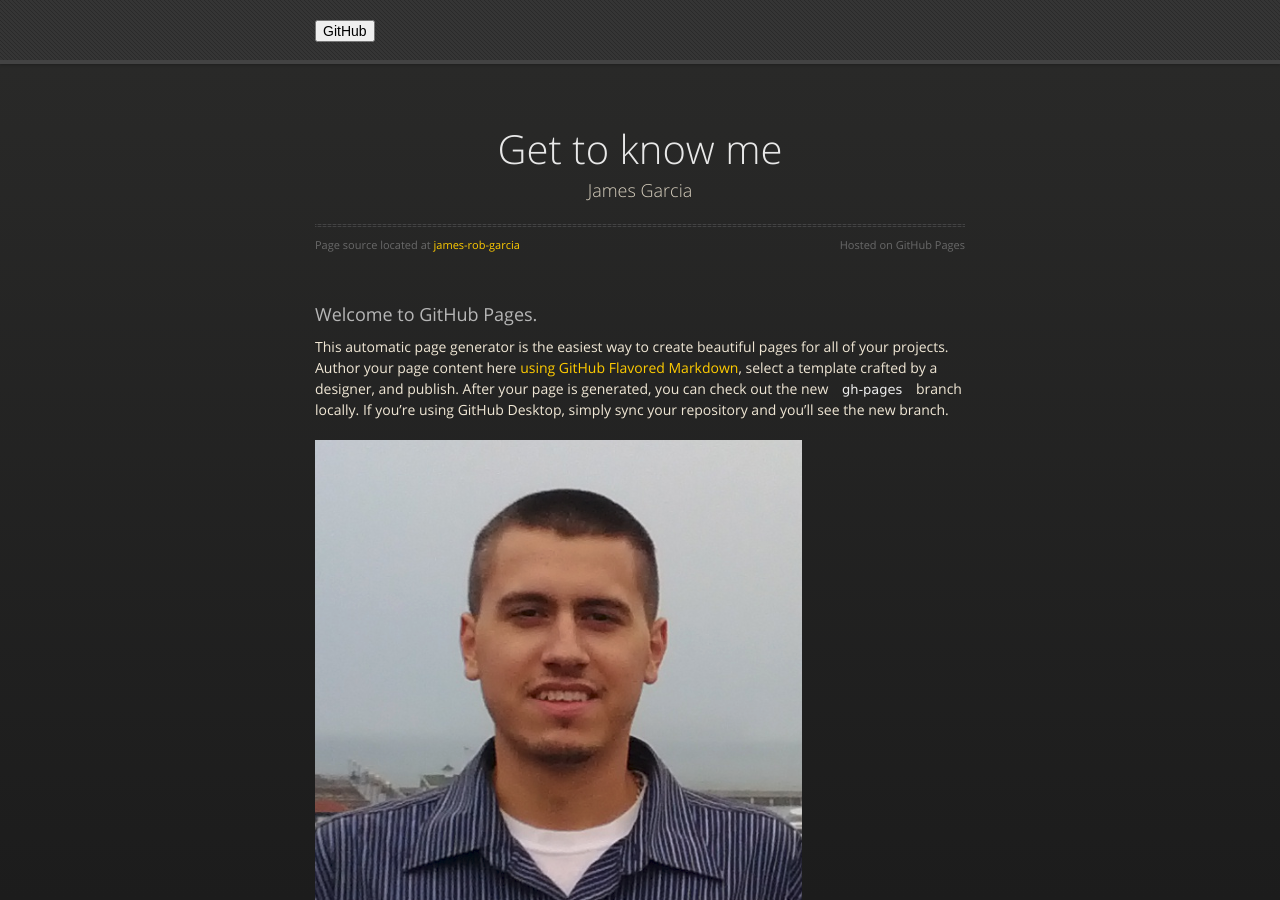
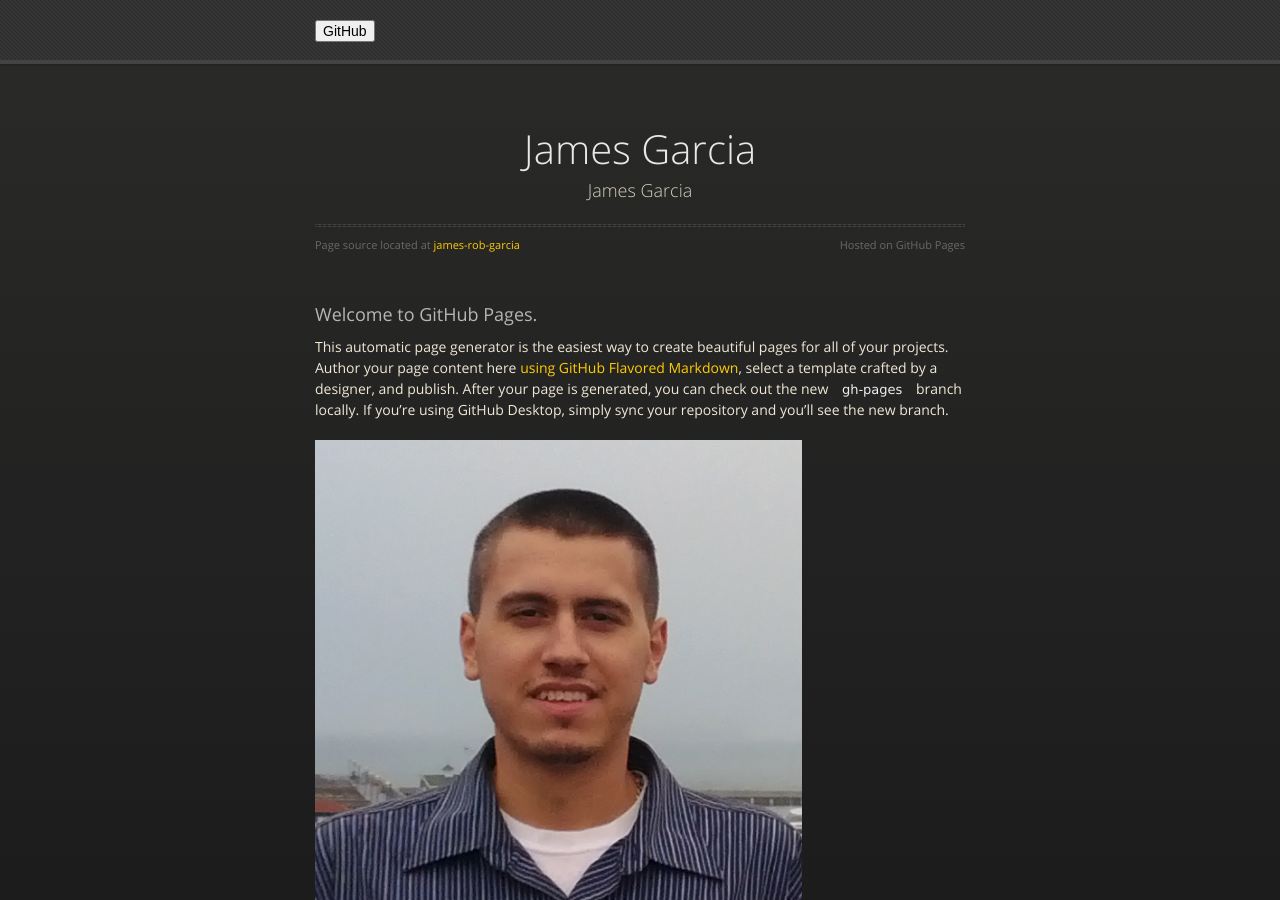
Before and after one commit to colossus9/colossus9.github.io, a Jekyll site: the page built from index.html, in a window 1280 px wide and 900 px high. Built offline with Jekyll 4.4.1, drawn with Linux system fonts in a browser that asks for light colours; nearby versions of some CDN libraries.

```diff
--- a/index.html
+++ b/index.html
@@ -1,6 +1,7 @@
 ---
 layout: default
-title: Get to know me
+title: James Garcia
+header: Get to know me
 subtitle: James Garcia
 ---
 
```
